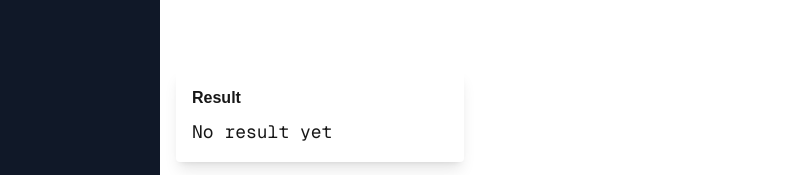
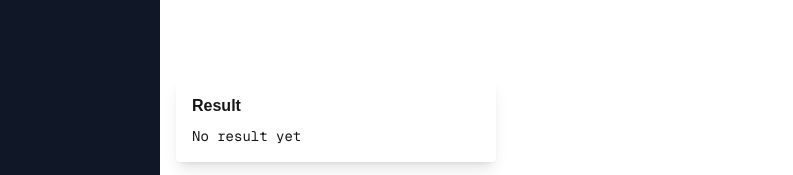
Before and after one commit to jeetupal31/n8n, a Next.js app in the folder frontend/: page / in a window 1280 px wide. Shown: the part 622-797 px from the top of the page, without its empty margins (0-793 px from the left). Built offline with nearby package versions, Linux system fonts and the light colour scheme.

Commit message:
feat: add loading state, error handling, multi-workflow system, and production-ready api integration

```diff
--- a/frontend/src/app/page.tsx
+++ b/frontend/src/app/page.tsx
@@ -27,7 +27,10 @@ export default function Home() {
   const [workflows, setWorkflows] = useState<any[]>([])
   const [workflowName, setWorkflowName] = useState("")
 
-  // 🔥 LOAD ALL WORKFLOWS
+  const [loading, setLoading] = useState(false)
+  const [error, setError] = useState("")
+
+  // 🔥 LOAD WORKFLOWS
   useEffect(() => {
     const saved = localStorage.getItem("workflows")
     if (saved) {
@@ -85,7 +88,7 @@ export default function Home() {
     }))
   }
 
-  // 🔥 SAVE WORKFLOW (MULTIPLE)
+  // 🔥 SAVE WORKFLOW
   const saveWorkflow = () => {
 
     if (!workflowName) {
@@ -130,18 +133,27 @@ export default function Home() {
       return
     }
 
+    setLoading(true)
+    setError("")
+    setResult("")
+
+    try {
       const workflow = {
         nodes: nodes.map(n => ({
           id: n.id,
           type: n.data.type,
           parameters: {
-          query: n.data.query || query
+            query: n.data.query || query,
+            url: n.data.query || query
           }
         })),
         edges: edges
       }
 
-    const res = await fetch("http://localhost:5000/run-workflow", {
+      const API_URL =
+        process.env.NEXT_PUBLIC_API_URL || "http://localhost:5000"
+
+      const res = await fetch(`${API_URL}/run-workflow`, {
         method: "POST",
         headers: {
           "Content-Type": "application/json"
@@ -150,7 +162,14 @@ export default function Home() {
       })
 
       const data = await res.json()
-    setResult(data["1"])
+
+      setResult(data["1"] || JSON.stringify(data, null, 2))
+
+    } catch (err: any) {
+      setError("Something went wrong ❌")
+    } finally {
+      setLoading(false)
+    }
   }
 
   return (
@@ -220,10 +239,21 @@ export default function Home() {
 
       </div>
 
-      {/* 🔥 RESULT */}
-      <div className="absolute bottom-4 left-44 z-10 bg-white shadow-lg p-4 rounded w-72">
+      {/* 🔥 RESULT PANEL */}
+      <div className="absolute bottom-4 left-44 z-10 bg-white shadow-lg p-4 rounded w-80">
+
         <h2 className="font-bold mb-2">Result</h2>
-        <p className="text-lg font-mono">{result || "No result yet"}</p>
+
+        {loading && <p className="text-blue-500">Running...</p>}
+
+        {error && <p className="text-red-500">{error}</p>}
+
+        {!loading && !error && (
+          <pre className="text-sm whitespace-pre-wrap">
+            {result || "No result yet"}
+          </pre>
+        )}
+
       </div>
 
       {/* 🔥 NODE CONFIG */}
```
Lines whose indentation alone changed are shown as unchanged.
